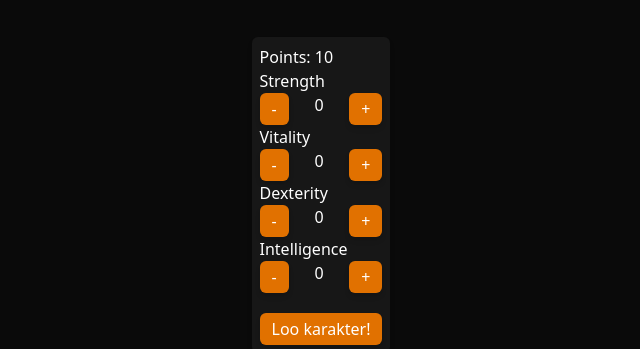
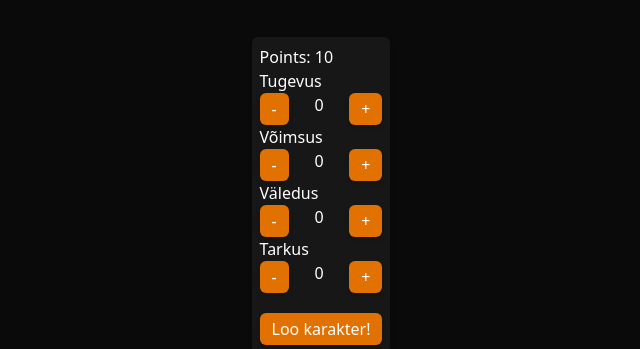
Before and after one commit to kaareltiitt6nts/qwerty-password-app, a React (Vite) app: page / in a window 1280 px wide. Both pictures are taken after a click on the button "Alusta!". Shown: the part 205-554 px from the top of the page, without its empty margins (319-959 px from the left). Built offline with nearby package versions, Linux system fonts and the light colour scheme.

Commit message:
lisafunktsionaalsused...

```diff
--- a/src/components/ChoiceText.jsx
+++ b/src/components/ChoiceText.jsx
@@ -1,12 +1,14 @@
 import React from 'react'
 
-const ChoiceText = () => {
+const ChoiceText = (props) => {
+  const {title, text, imagePath} = props
+
   return (
     <div className='w-full flex flex-col'>
-      <img src="../assets/img/dragon.jpg" alt="" className='w-full h-48 object-cover mb-5'/>
+      <img src={imagePath} alt="" className='w-full h-48 object-cover mb-5'/>
       <div>
-        <h1 className='text-center'>Title</h1>
-        <p>Draakon ilmus ja värki, tapa ta ära või midagi taolist. Seinal on hunnik relvi, vali omale sobiv!</p>
+        <h1 className='text-center'>{title}</h1>
+        <p>{text}</p>
       </div>
     </div>
   )
--- a/src/components/GameContainer.jsx
+++ b/src/components/GameContainer.jsx
@@ -28,7 +28,7 @@ const GameContainer = () => {
     <>
       {inMainMenu && <MainMenu onGameStarted={gameStartedHandler} />}
       {(!inMainMenu && !gameStarted) && <CharacterMenu onCharacterCompleted={characterCompletedHandler} />}
-      {gameStarted && <ChoicePrompt choices={choices} />}
+      {gameStarted && <ChoicePrompt title={"test"} text={"test"} imagePath={"../assets/img/dragon.jpg"} choices={choices} />}
     </>
   )
 }
--- a/src/components/controls/AttributeList.jsx
+++ b/src/components/controls/AttributeList.jsx
@@ -1,33 +1,32 @@
-import React, {useState} from 'react'
+import React, {useState, useEffect} from 'react'
 import { Button } from './Button'
-
-const attributes = [
-  {name: "Strength", id: "str", points: 0},
-  {name: "Vitality", id: "vit", points: 0},
-  {name: "Dexterity", id: "dex", points: 0},
-  {name: "Intelligence", id: "int", points: 0},
-]
+import { GetAttributes } from '../../data/globalData'
 
 const AttributeList = (props) => {
   const [points, setPoints] = useState(10)
+  const [attributes, setAttributes] = useState({})
+  const attributeList = GetAttributes()
+
+  useEffect(() => {
+    setAttributes(prevAttributes => ({
+      str: prevAttributes.str ?? 0,
+      dex: prevAttributes.dex ?? 0,
+      vit: prevAttributes.vit ?? 0,
+      int: prevAttributes.int ?? 0
+    }))
+  }, [points])
 
   // ?????????????????? jama asi..
-  const addPointHandler = (attributeId, increment) => {
-    if (increment === "add" && points <= 0) return
+  const addPointHandler = (attributeId, amount) => {
+    const newPoints = points - amount
+    if (newPoints < 0 || newPoints > 10) return
 
-    const attribute = attributes.find(attribute => attribute.id === attributeId)
-    if (!attribute || attribute === undefined) return
+    setAttributes(prev => ({
+      ...prev,
+      [attributeId]: prev[attributeId] + amount
+    }))
 
-    if (increment === "remove" && attribute.points === 0) return
-
-    if (increment === "add") {
-      setPoints(points - 1)
-      attribute.points += 1
-    }
-    else {
-      setPoints(points + 1)
-      attribute.points -= 1
-    }
+    setPoints(newPoints)
   }
 
   return (
@@ -35,16 +34,16 @@ const AttributeList = (props) => {
       <span>Points: {points}</span>
       <ul>
         {
-          attributes.map((attribute, count) => {
+          attributeList.map((attribute, count) => {
             return (
               <li key={count}>
                 <div>
                   <span>{attribute.name}</span>
                 </div>
                 <div className='flex flex-row justify-between align-middle w-full'>
-                  <Button text="-" onClick={() => addPointHandler(attribute.id, "remove")}/>
-                  <span>{attribute.points}</span>
-                  <Button text="+" onClick={() => addPointHandler(attribute.id, "add")}/>
+                  <Button text="-" onClick={() => addPointHandler(attribute.id, -1)}/>
+                  <span>{attributes[attribute.id]}</span>
+                  <Button text="+" onClick={() => addPointHandler(attribute.id, 1)}/>
                 </div>
               </li>
             )
--- a/src/components/menus/ChoicePrompt.jsx
+++ b/src/components/menus/ChoicePrompt.jsx
@@ -4,12 +4,12 @@ import { ChoiceList } from '../ChoiceList'
 import ChoiceText from '../ChoiceText'
 
 const ChoicePrompt = (props) => {
-  const {choices} = props
+  const {title, text, imagePath, choices} = props
 
   return (
     <Card>
       <div className='flex flex-col justify-center gap-10 w-72 sm:w-96'>
-        <ChoiceText />
+        <ChoiceText text={text} title={title} imagePath={imagePath} />
         <ChoiceList choices={choices} />
       </div>
     </Card>
--- a/src/data/globaldata.js
+++ b/src/data/globaldata.js
@@ -1,5 +1,28 @@
-const data = {
+const attributes = [
+    {
+        id: "str",
+        name: "Tugevus",
+        min: 0,
+        max: 5
+    },
+    {
+        id: "vit",
+        name: "Võimsus",
+        min: 0,
+        max: 5
+    },
+    {
+        id: "dex",
+        name: "Väledus",
+        min: 0,
+        max: 5
+    },
+    {
+        id: "int",
+        name: "Tarkus",
+        min: 0,
+        max: 5
+    }
+]
 
-}
-
-export const GetData = () => data
+export const GetAttributes = () => attributes
```
